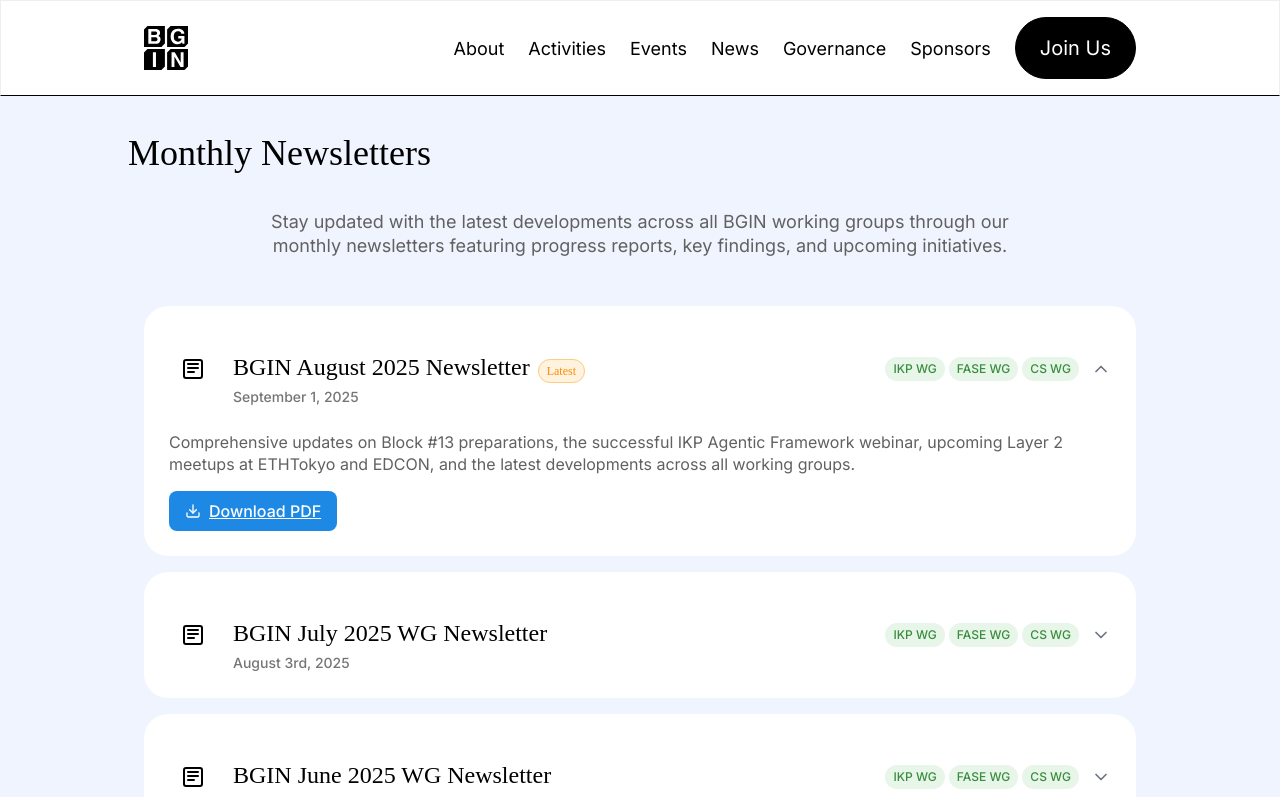
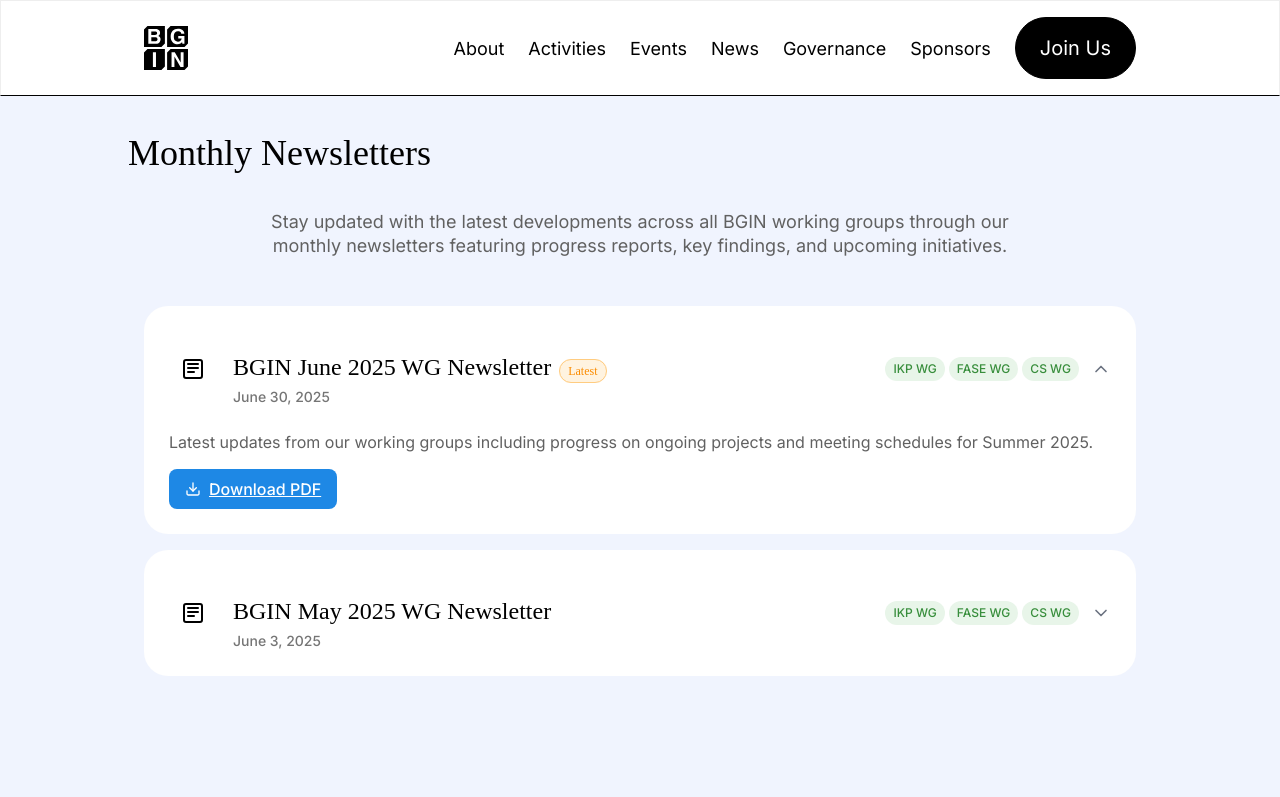
Before and after one commit to bgin-global/bgin-homepage, a Next.js app: page /activities/working-groups in a window 1280 px wide. Shown: the top 797 px of the page. Built offline with nearby package versions, Linux system fonts and the light colour scheme.

Commit message:
temporarily removed july and august newsletters

```diff
--- a/contents/newsletters.ts
+++ b/contents/newsletters.ts
@@ -7,20 +7,20 @@ export interface Newsletter {
 }
 
 export const newsletters: Newsletter[] = [
-  {
-    title: "BGIN August 2025 Newsletter",
-    date: "September 1, 2025",
-    description: "Comprehensive updates on Block #13 preparations, the successful IKP Agentic Framework webinar, upcoming Layer 2 meetups at ETHTokyo and EDCON, and the latest developments across all working groups.",
-    link: "/images/Activities/BGIN August 2025 Newsletter.pdf",
-    workingGroups: ["IKP WG", "FASE WG", "CS WG"],
-  },
-  {
-    title: "BGIN July 2025 WG Newsletter",
-    date: "August 3rd, 2025",
-    description: "Highlights from the BGIN July 2025 Working Group meetings, including key decisions and important upcoming events.",
-    link: "/images/Activities/BGIN July 2025 WG Newsletter.pdf",
-    workingGroups: ["IKP WG", "FASE WG", "CS WG"],
-  },
+  // {
+  //   title: "BGIN August 2025 Newsletter",
+  //   date: "September 1, 2025",
+  //   description: "Comprehensive updates on Block #13 preparations, the successful IKP Agentic Framework webinar, upcoming Layer 2 meetups at ETHTokyo and EDCON, and the latest developments across all working groups.",
+  //   link: "/images/Activities/BGIN August 2025 Newsletter.pdf",
+  //   workingGroups: ["IKP WG", "FASE WG", "CS WG"],
+  // },
+  // {
+  //   title: "BGIN July 2025 WG Newsletter",
+  //   date: "August 3rd, 2025",
+  //   description: "Highlights from the BGIN July 2025 Working Group meetings, including key decisions and important upcoming events.",
+  //   link: "/images/Activities/BGIN July 2025 WG Newsletter.pdf",
+  //   workingGroups: ["IKP WG", "FASE WG", "CS WG"],
+  // },
   {
     title: "BGIN June 2025 WG Newsletter",
     date: "June 30, 2025",
```
